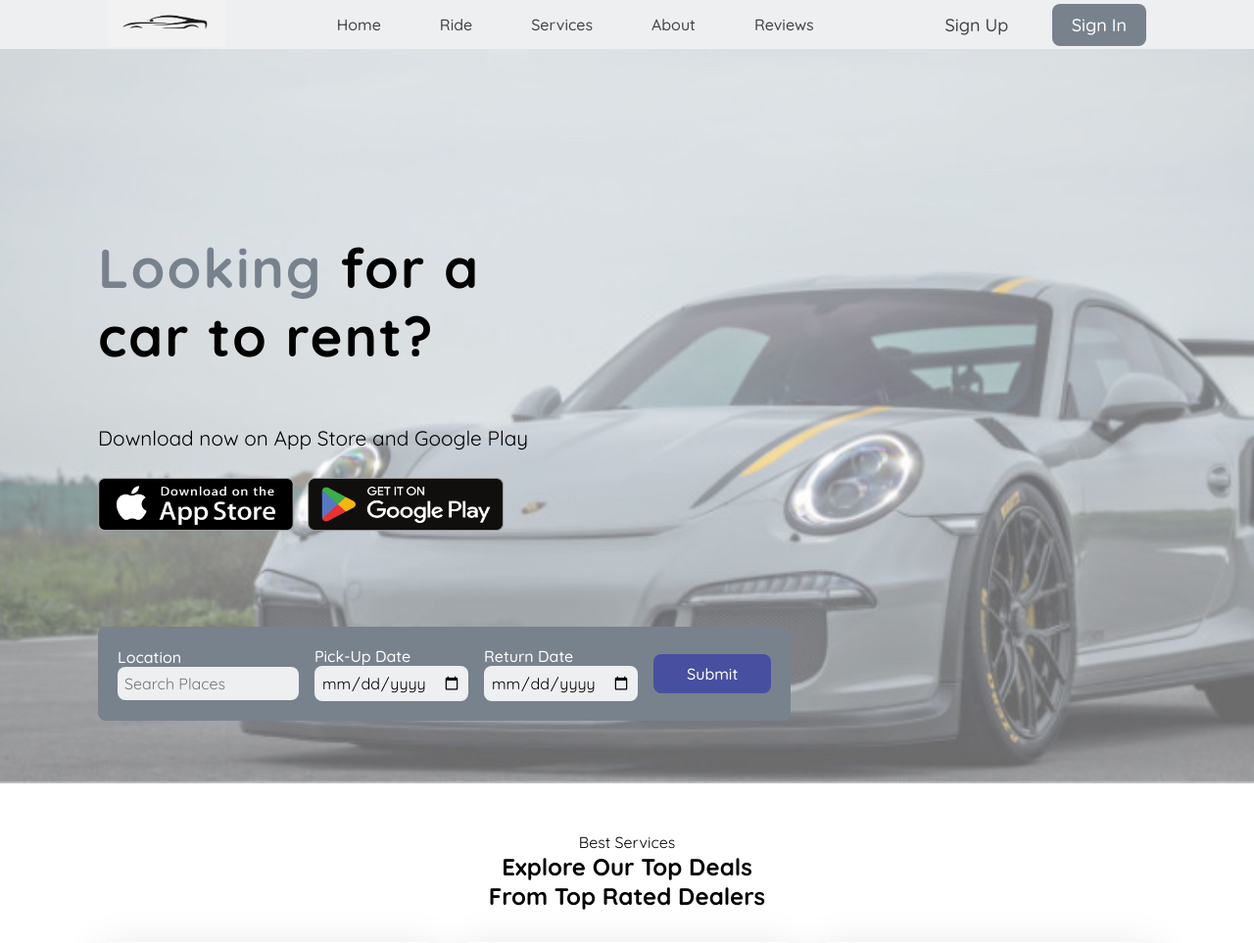
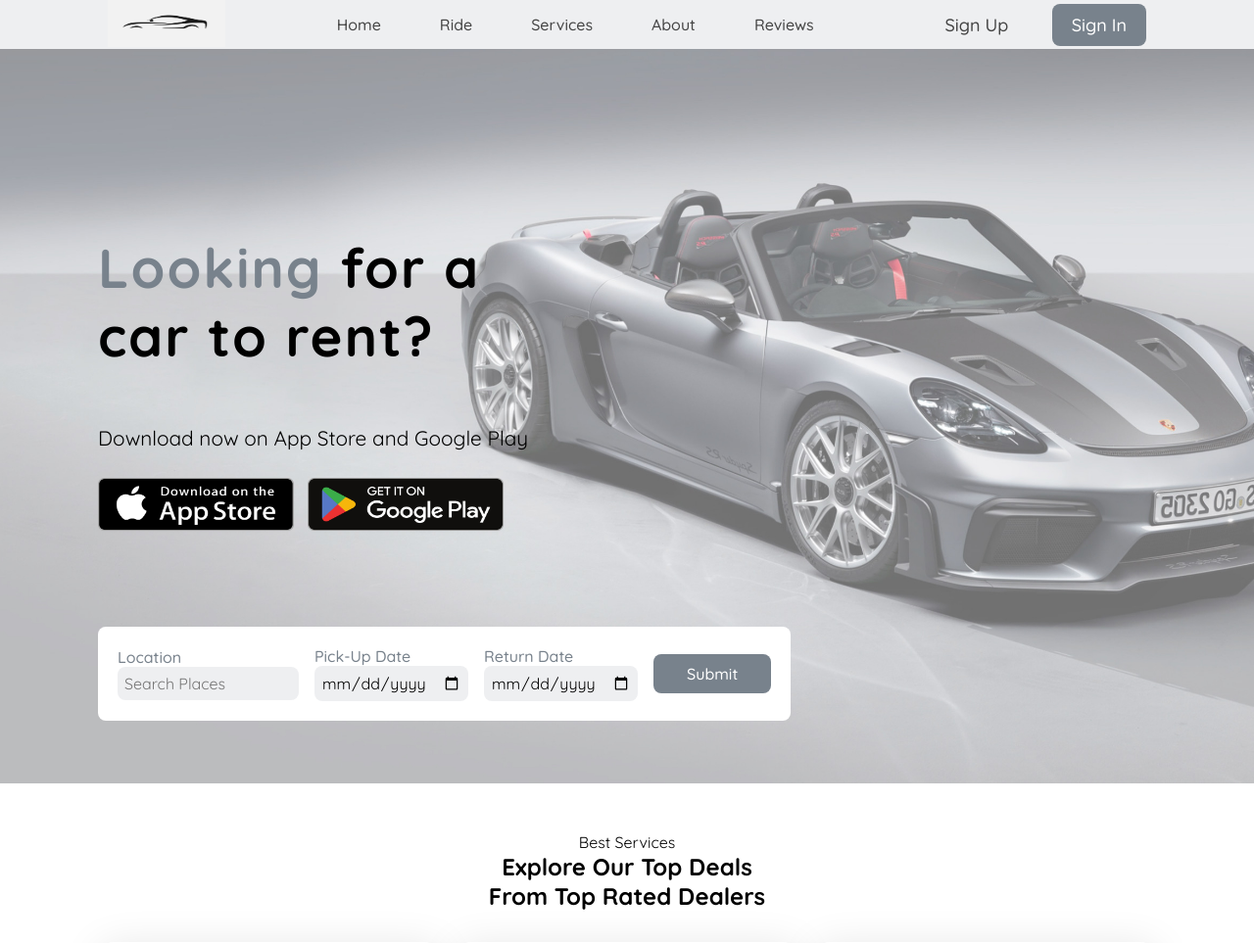
Before and after one commit to Krahjeta/projekti, a PHP site: page /Website.html in a window 1280 px wide. Shown: the top 963 px of the page at 98% size. Run offline with PHP 8.4, Linux system fonts and the light colour scheme.

Commit message:
estyle.css

```diff
--- a/style.css
+++ b/style.css
@@ -93,7 +93,7 @@ header{
     border-radius: 0.5rem;
 }
 .header-btn .sign-in:hover{
-    background: #2f367a;
+    background: #1d33f1;
 }
 /*Krahjeta*/
 body {
@@ -191,7 +191,7 @@ box-shadow: 0 4px 8px rgba(0, 0, 0, 0.2);
 width: 100%;
 min-height: 100vh;
 position: relative;
-background: url(por.JPEG) no-repeat ;
+background: url(por1.JPEG) no-repeat ;
 background-position: center;
 background-size: cover;
 padding-right: 50px;
@@ -232,7 +232,7 @@ z-index: -1;
     cursor: pointer;
     align-items: left;
 }
-.form-container form{
+.form-container form {
     display: flex;
     flex-wrap: wrap;
     align-items: center;
@@ -240,7 +240,7 @@ z-index: -1;
     position: absolute;
     bottom: 4rem;
     left: 100px;
-    background: #78828c;
+    background: #fff;
     padding: 20px;
     border-radius: 0.5rem;
 
@@ -253,7 +253,6 @@ z-index: -1;
 }
 .input-box span{
     font-weight: 500;
-    color: white;
 }
 .input-box input{
     padding: 7px;
@@ -268,13 +267,13 @@ z-index: -1;
     padding: 10px 34px;
     border: none;
     border-radius: 0.5rem;
-    background: #474fa0;
+    background: var(--main-color);
     color: #fff;
     font-size: 1rem;
     font-weight: 500;
 }
 .form-container form .btn:hover{
-    background: var(--main-color);
+    background: #1d33f1;
 }
 .input-container{
     position: relative;
```
